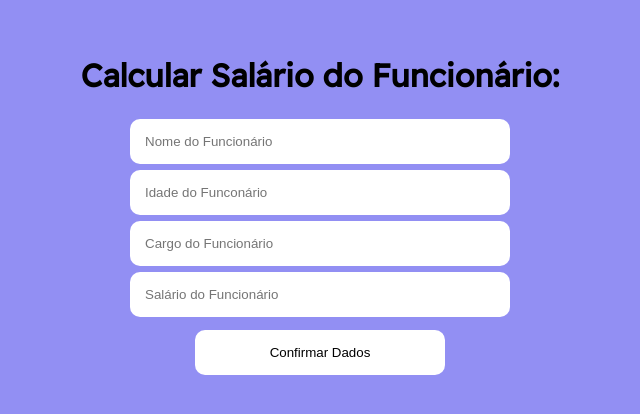
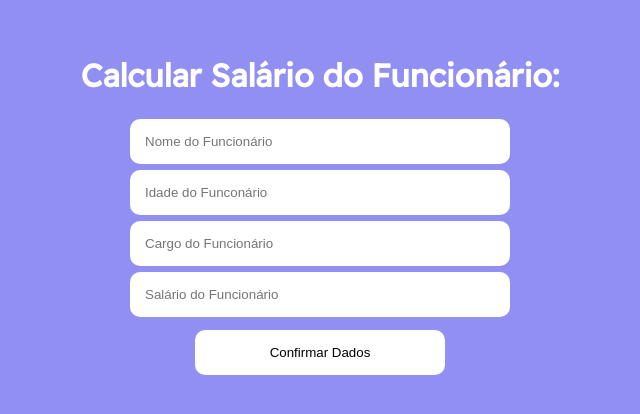
Before and after one commit to enzoolu/Exerc-cios-JS, a plain HTML site: page Ex4/index.htm in a window 1280 px wide. Shown: the part 156-570 px from the top of the page, without its empty margins (320-960 px from the left). Drawn offline with Linux system fonts and the light colour scheme.

Commit message:
atualizando css

```diff
--- a/global.css
+++ b/global.css
@@ -4,9 +4,14 @@ body {
     background-color: rgb(146, 143, 243);
 }
 
+.exercicio {
+    margin-top: 15%;
+}
+
 h1, h2 {
     text-align: center;
     font-family: 'Readex Pro', 'Ubuntu', sans-serif;
+    color: #fff;
 }
 
 form {
@@ -14,7 +19,6 @@ form {
     justify-content: center;
     align-items: center;
     flex-direction: column;
-    margin-top: 15%;
 }
 
 input, select {
```
